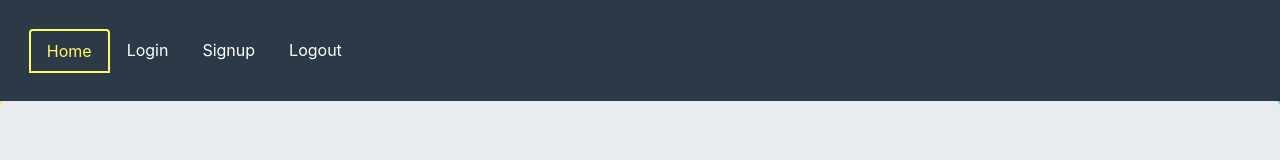
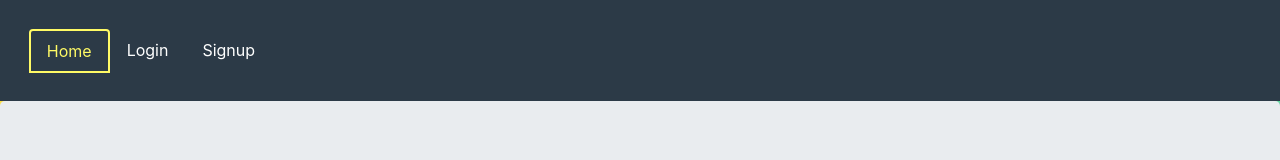
Before and after one commit to onurkayhann/bjj-camp-frontend, a React (Create React App) app in the folder bjj-camp-frontend/: page / in a window 1280 px wide. Shown: the top 160 px of the page. Built offline with nearby package versions, Linux system fonts and the light colour scheme.

Commit message:
import Fragment, isAuthenticated. isAuthenticated will show the nav depending on whether a user is logged in or not

```diff
--- a/bjj-camp-frontend/src/core/Menu.js
+++ b/bjj-camp-frontend/src/core/Menu.js
@@ -1,6 +1,6 @@
-import React from 'react';
+import React, { Fragment } from 'react';
 import { Link, withRouter } from 'react-router-dom';
-import { signout } from '../auth';
+import { signout, isAuthenticated } from '../auth';
 import './Menu.css';
 
 const isActive = (history, path) => {
@@ -20,6 +20,8 @@ const Menu = ({ history }) => (
         </Link>
       </li>
 
+      {!isAuthenticated() && (
+        <Fragment>
           <li className='nav-item'>
             <Link
               className='nav-link'
@@ -39,7 +41,10 @@ const Menu = ({ history }) => (
               Signup
             </Link>
           </li>
+        </Fragment>
+      )}
 
+      {isAuthenticated() && (
         <li className='nav-item'>
           <span
             className='nav-link'
@@ -53,6 +58,7 @@ const Menu = ({ history }) => (
             Logout
           </span>
         </li>
+      )}
     </ul>
   </div>
 );
```
Lines whose indentation alone changed are shown as unchanged.
